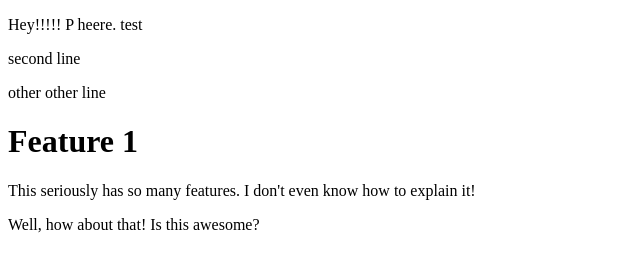
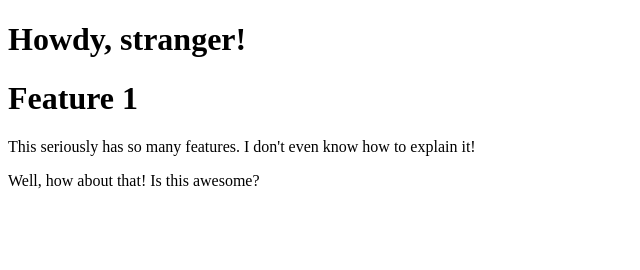
Before and after one commit to taylortyger/newgittest, a plain HTML site: page index.html in a window 1280 px wide. Shown: the whole page, without its empty margins (0-640 px from the left). Drawn offline with Linux system fonts and the light colour scheme.

Commit message:
Added correct coppy to top of page

```diff
--- a/index.html
+++ b/index.html
@@ -4,9 +4,7 @@
 </head>
 <body>
 	<div>
-		<p>Hey!!!!! P heere. test</p>
-		<p>second line</p>
-		<p>other other line</p>
+		<h1>Howdy, stranger!</h1>
 	</div>
 	<div>
 		<h1>Feature 1</h1>
```
